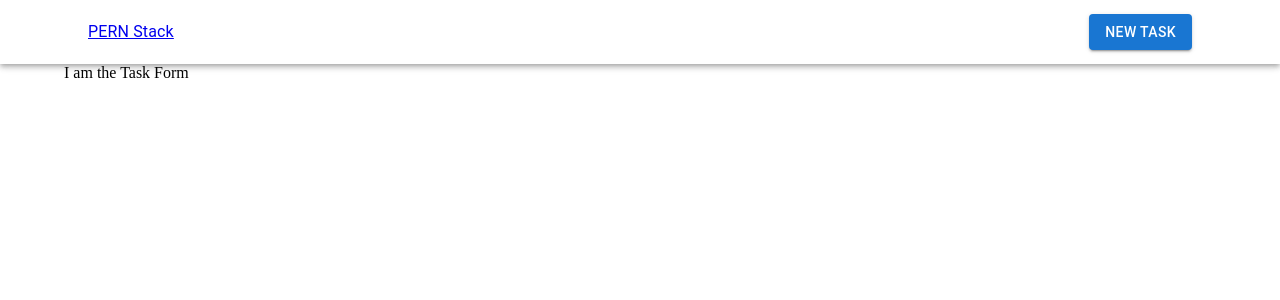
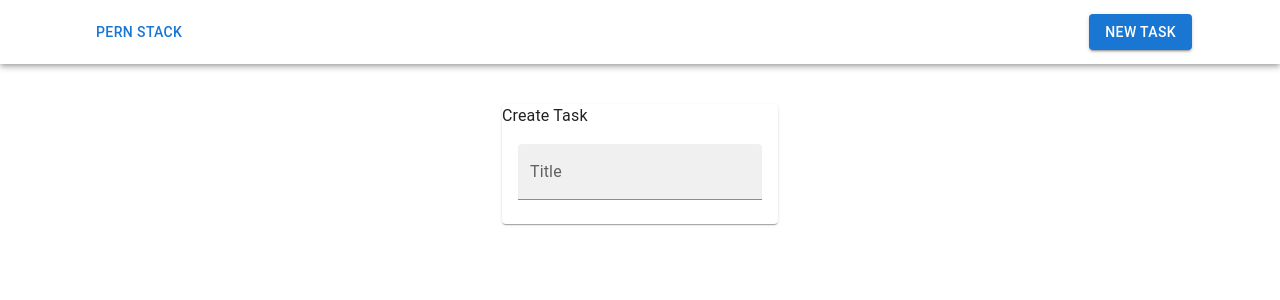
Before and after one commit to irvingvjuarez/pern-stack, a React app in the folder client/: page /add-task in a window 1280 px wide. Shown: the top 300 px of the page. Built offline with nearby package versions, Linux system fonts and the light colour scheme; the HTML template or start-up script is replaced by a standard one.

Commit message:
Task Form component improved

```diff
--- a/client/src/components/Navbar.tsx
+++ b/client/src/components/Navbar.tsx
@@ -1,5 +1,4 @@
 import { Button, Box, AppBar, Container, Toolbar, Typography } from "@mui/material"
-import { Link } from "react-router-dom"
 import { useAppFlow } from "../hooks/useAppFlow"
 
 export const Navbar = () => {
@@ -9,9 +8,9 @@ export const Navbar = () => {
         <Container>
           <Toolbar>
             <Typography sx={{flexGrow: 1}}>
-              <Link to="/">
+              <Button onClick={() => useAppFlow("/")}>
                 PERN Stack
-              </Link>
+              </Button>
             </Typography>
 
             <Button
--- a/client/src/components/TaskForm.tsx
+++ b/client/src/components/TaskForm.tsx
@@ -1,5 +1,29 @@
+import { Grid, Card, Typography, CardContent, TextField } from "@mui/material"
+
 export const TaskForm = () => {
   return(
-    <span>I am the Task Form</span>
+    <Grid
+      container
+      direction="column"
+      alignItems="center"
+      justifyContent="center"
+    >
+      <Grid item xs={3}>
+        <Card sx={{mt: 5}}>
+          <Typography>
+            Create Task
+          </Typography>
+
+          <CardContent>
+            <form>
+              <TextField
+                variant="filled"
+                label="Title"
+              />
+            </form>
+          </CardContent>
+        </Card>
+      </Grid>
+    </Grid>
   )
 }
--- a/client/src/hooks/useAppFlow.ts
+++ b/client/src/hooks/useAppFlow.ts
@@ -1,4 +1,3 @@
-import { useMemo } from "react";
 import { useNavigate } from "react-router-dom"
 
 export const useAppFlow = (path?: string) => {
```
